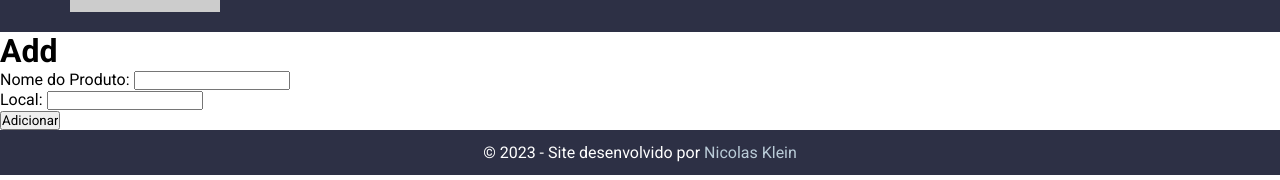
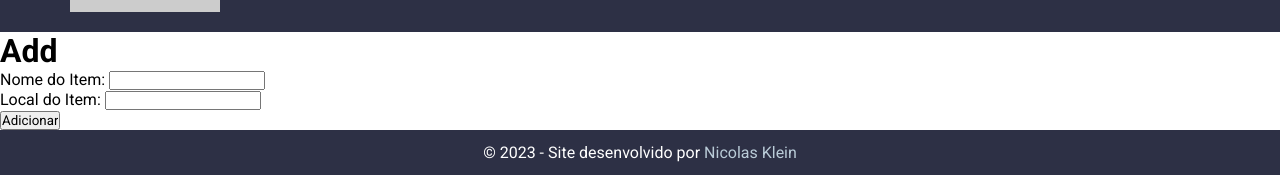
Before and after one commit to nicolaskleinaraujo/trousseau-project, a React (Vite) app in the folder frontend/: page /add in a window 1280 px wide. Shown: the part 158-338 px from the top of the page. Built offline with nearby package versions, Linux system fonts and the light colour scheme.

Commit message:
added the add func to the frontend website

```diff
--- a/frontend/package.json
+++ b/frontend/package.json
@@ -10,6 +10,7 @@
     "preview": "vite preview"
   },
   "dependencies": {
+    "axios": "^1.6.2",
     "react": "^18.2.0",
     "react-dom": "^18.2.0",
     "react-router-dom": "^6.20.0"
--- /dev/null
+++ b/frontend/src/axios/config.js
@@ -0,0 +1,7 @@
+import axios from "axios"
+
+const dbFetch = axios.create({
+    baseURL: "http://localhost:3000/api"
+})
+
+export default dbFetch
--- a/frontend/src/pages/Add.jsx
+++ b/frontend/src/pages/Add.jsx
@@ -1,12 +1,47 @@
+import dbFetch from "../axios/config"
+
+import { useState } from "react"
+
+import { useNavigate } from "react-router-dom"
+
 function Add() {
+    const navigate = useNavigate()
+    const [name, setName] = useState()
+    const [place, setPlace] = useState()
+
+    const createItem = async (e) => {
+        e.preventDefault()
+        await dbFetch.post("/items", {
+            name,
+            place
+        })
+        navigate("/")
+    }
+
     return (
         <div>
             <h1>Add</h1>
-            <form action="http://localhost:3991/api/items" method="post">
-                <label htmlFor="name">Nome do Produto: </label>
-                <input type="text" name="name" id="name" /><br />
-                <label htmlFor="place">Local: </label>
-                <input type="text" name="place" id="place" /><br />
+            <form onSubmit={(e) => createItem(e)}>
+                <div>
+                    <label htmlFor="name">Nome do Item: </label>
+                    <input
+                    type="text"
+                    name="name"
+                    id="name"
+                    required
+                    onChange={(e) => setName(e.target.value)}
+                    />
+                </div>
+                <div>
+                    <label htmlFor="place">Local do Item: </label>
+                    <input
+                    type="text"
+                    name="place"
+                    id="place"
+                    required
+                    onChange={(e) => setPlace(e.target.value)}
+                    />
+                </div>
                 <input type="submit" value="Adicionar" />
             </form>
         </div>
```
Also changed, not shown: 2 other files (tests, documents, lock files or other folders).
